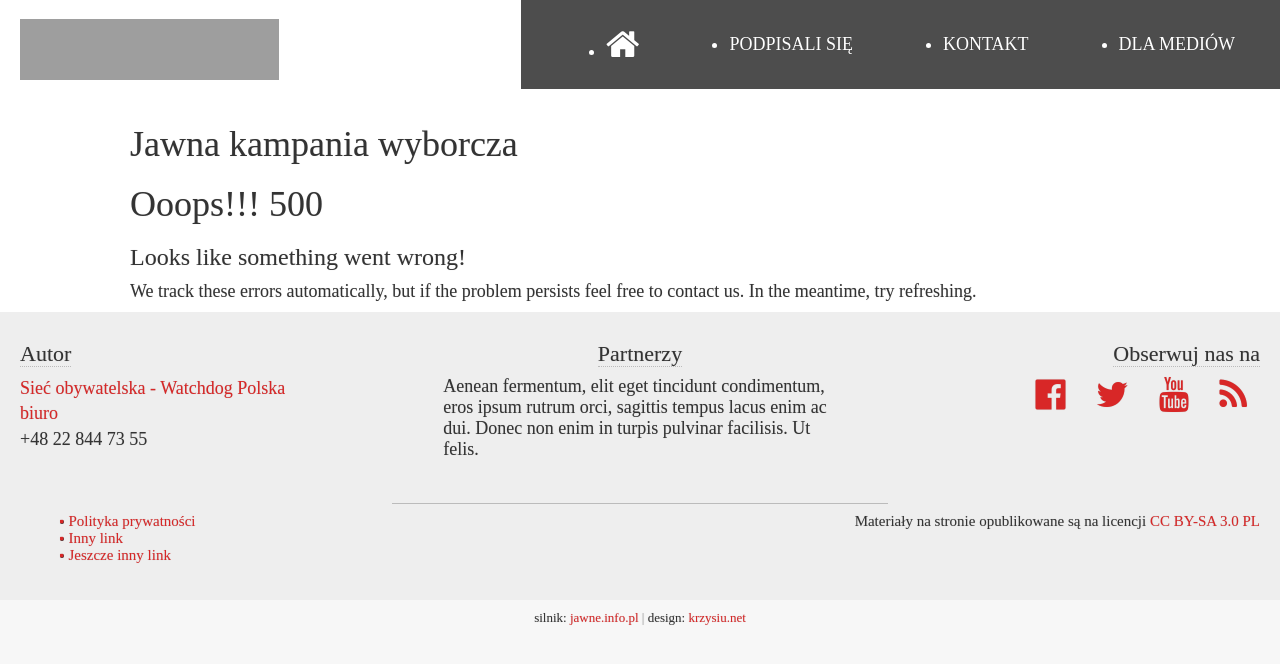
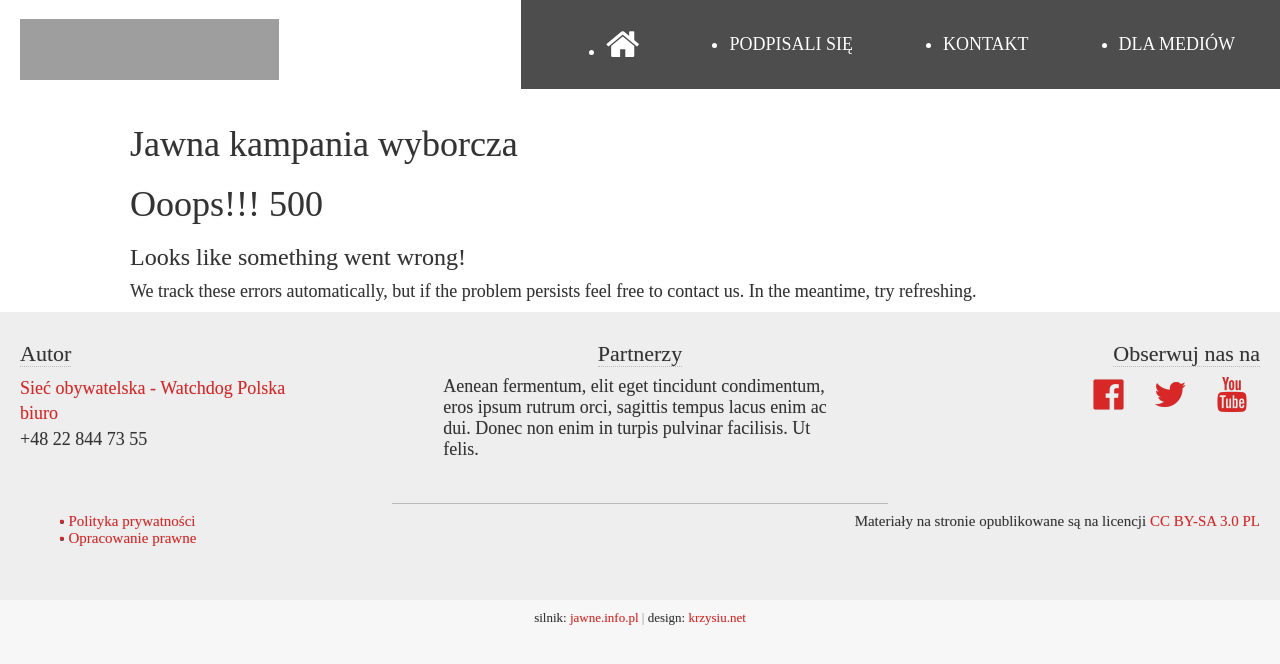
Before and after one commit to watchdogpolska/petition, a Django app: template ankieta/templates/500.html in a window 1280 px wide. Shown: the part 31-695 px from the top of the page. Run offline with Django 3.2, Linux system fonts and the light colour scheme; the template is opened without the code that fills it, so the values that code supplies are empty; some libraries are stand-ins or nearby versions; some web fonts are replaced; grey boxes are pictures that could not be loaded.

Commit message:
Fix links in footer, fix links to flatpages

```diff
--- a/ankieta/templates/base.html
+++ b/ankieta/templates/base.html
@@ -63,10 +63,10 @@
                     </div>
 
                     <div id="footSocialMedia" class="col-md-4 text-right">
-                        <a href="#"><i class="fa fa-facebook-official"></i></a>
-                        <a href="#"><i class="fa fa-twitter"></i></a>
-                        <a href="#"><i class="fa fa-youtube"></i></a>
-                        <a href="#"><i class="fa fa-rss"></i></a>
+                        <a href="http://facebook.com/SiecObywatelskaWatchdogPolska"><i class="fa fa-facebook-official"></i></a>
+                        <a href="http://twitter.com/SiecObywatelska"><i class="fa fa-twitter"></i></a>
+                        <a href="https://www.youtube.com/channel/UC1d-Dkxrw5O9unN5FkB7inw"><i class="fa fa-youtube"></i></a>
+                        {# <a href="#"><i class="fa fa-rss"></i></a> #}
                     </div>
                 </div>
 
@@ -77,9 +77,8 @@
 
                     <nav id="footBottomLinks">
                         <ul>
-                            <li><a href="#">Polityka prywatności</a></li>
-                            <li><a href="#">Inny link</a></li>
-                            <li><a href="#">Jeszcze inny link</a></li>
+                            <li><a href="{% url 'django.contrib.flatpages.views.flatpage' url='/privacy/' %}">Polityka prywatności</a></li>
+                            <li><a href="{% url 'django.contrib.flatpages.views.flatpage' url='/law/' %}">Opracowanie prawne</a></li>
                         </ul>
                     </nav>
 
```
